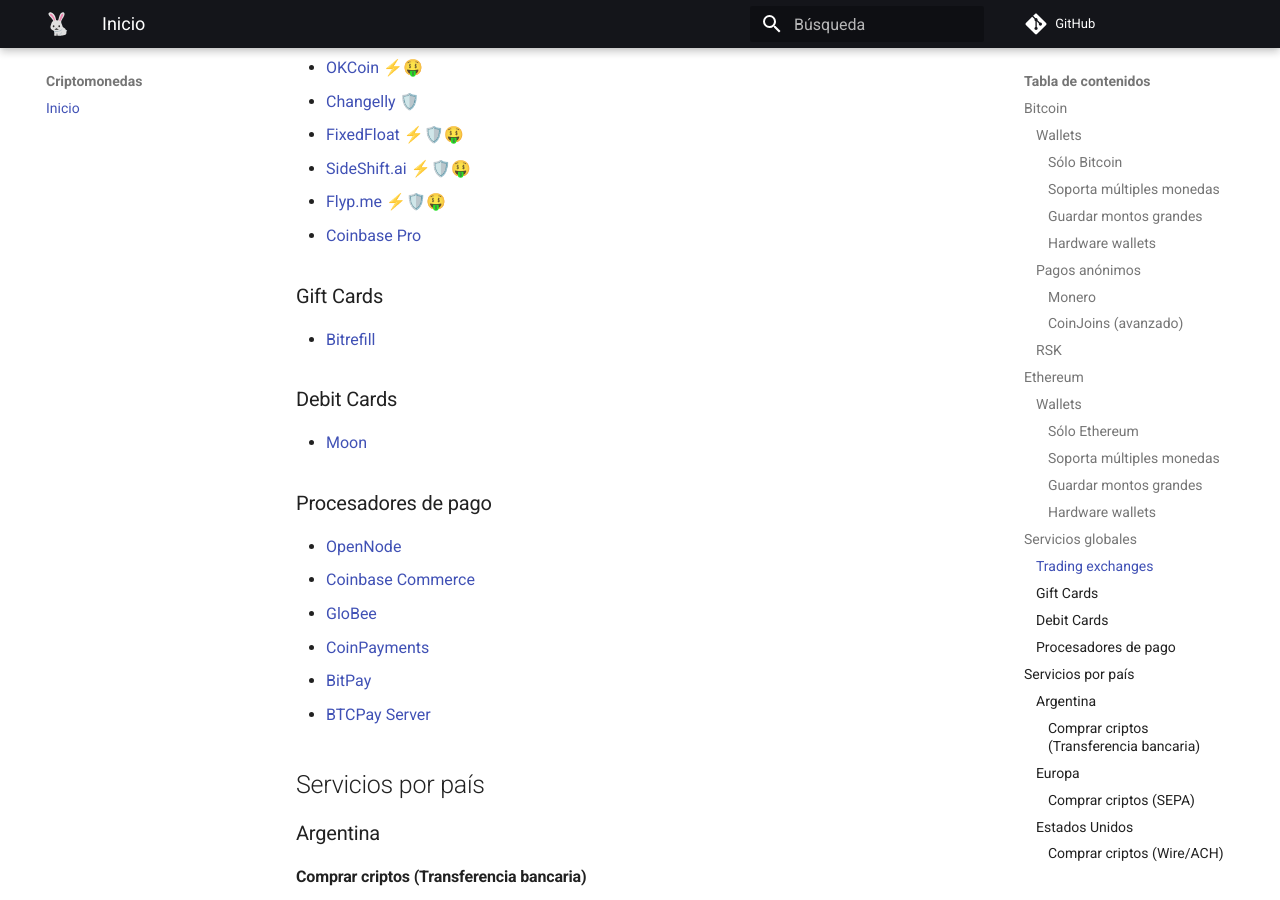
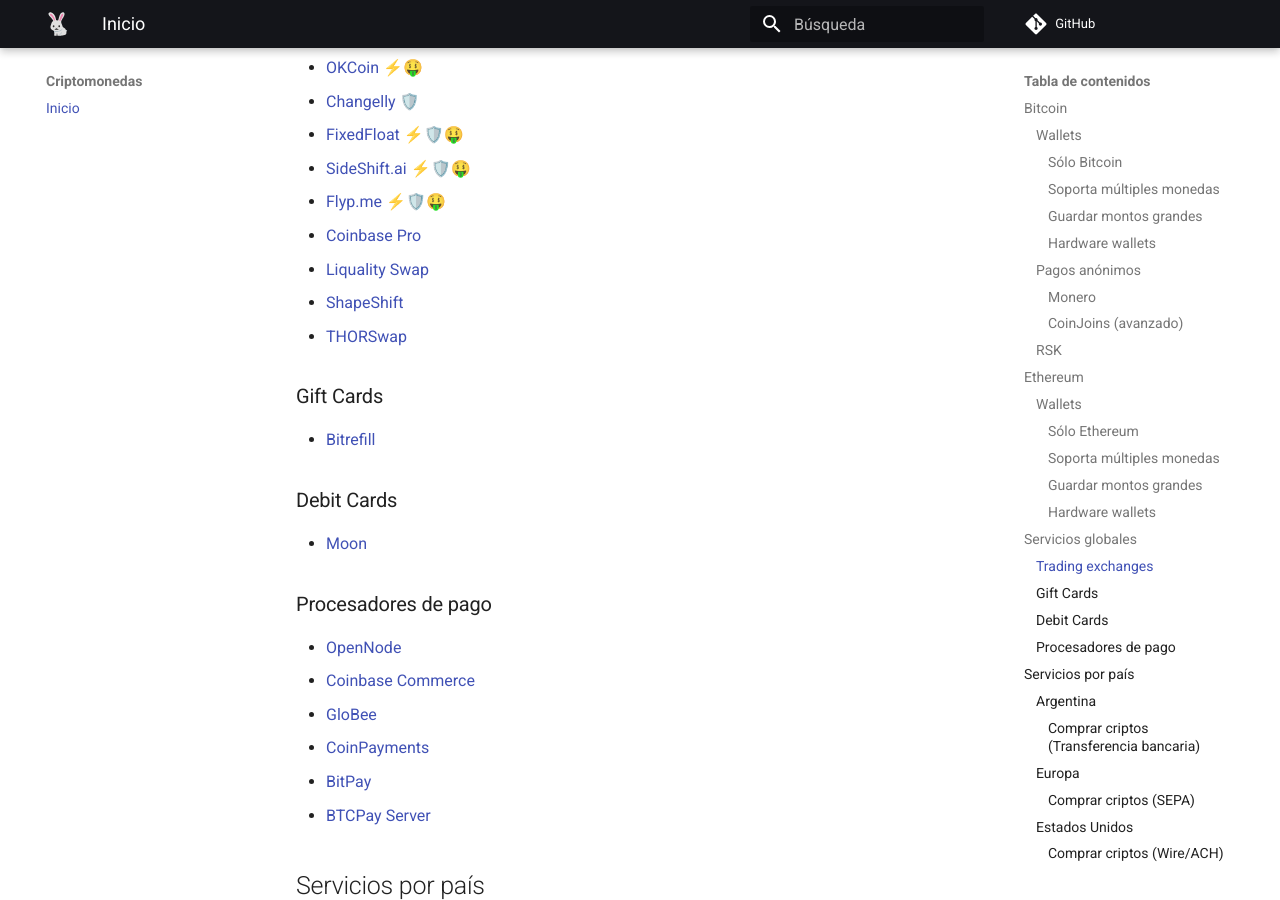
Before and after one commit to anomalouscode/wiki, an MkDocs documentation site: the page built from docs/criptomonedas/index.md, in a window 1280 px wide and 900 px high, scrolled down 3707 px. Built offline with MkDocs 1.6.1 and Material for MkDocs 9.7.7, drawn with Linux system fonts in a browser that asks for light colours; comment, search, counter and statistics services are not loaded.

Commit message:
Update index.md

```diff
--- a/docs/criptomonedas/index.md
+++ b/docs/criptomonedas/index.md
@@ -138,6 +138,9 @@
 - [SideShift.ai](https://sideshift.ai/) ⚡🛡️🤑
 - [Flyp.me](https://flyp.me//) ⚡🛡️🤑
 - [Coinbase Pro](https://pro.coinbase.com/)
+- [Liquality Swap](https://swap.liquality.io/)
+- [ShapeShift](https://shapeshift.com/)
+- [THORSwap](https://thorswap.finance/)
 
 ### Gift Cards
 
```
